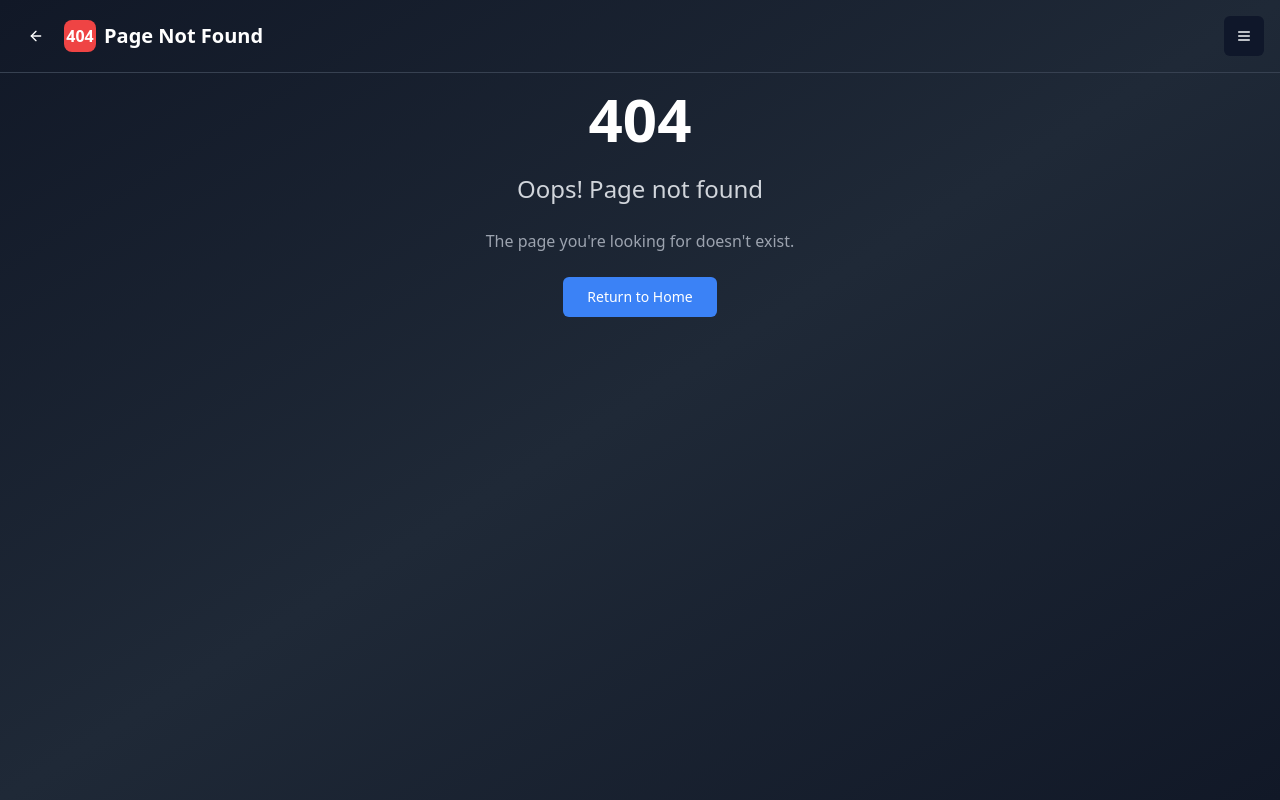
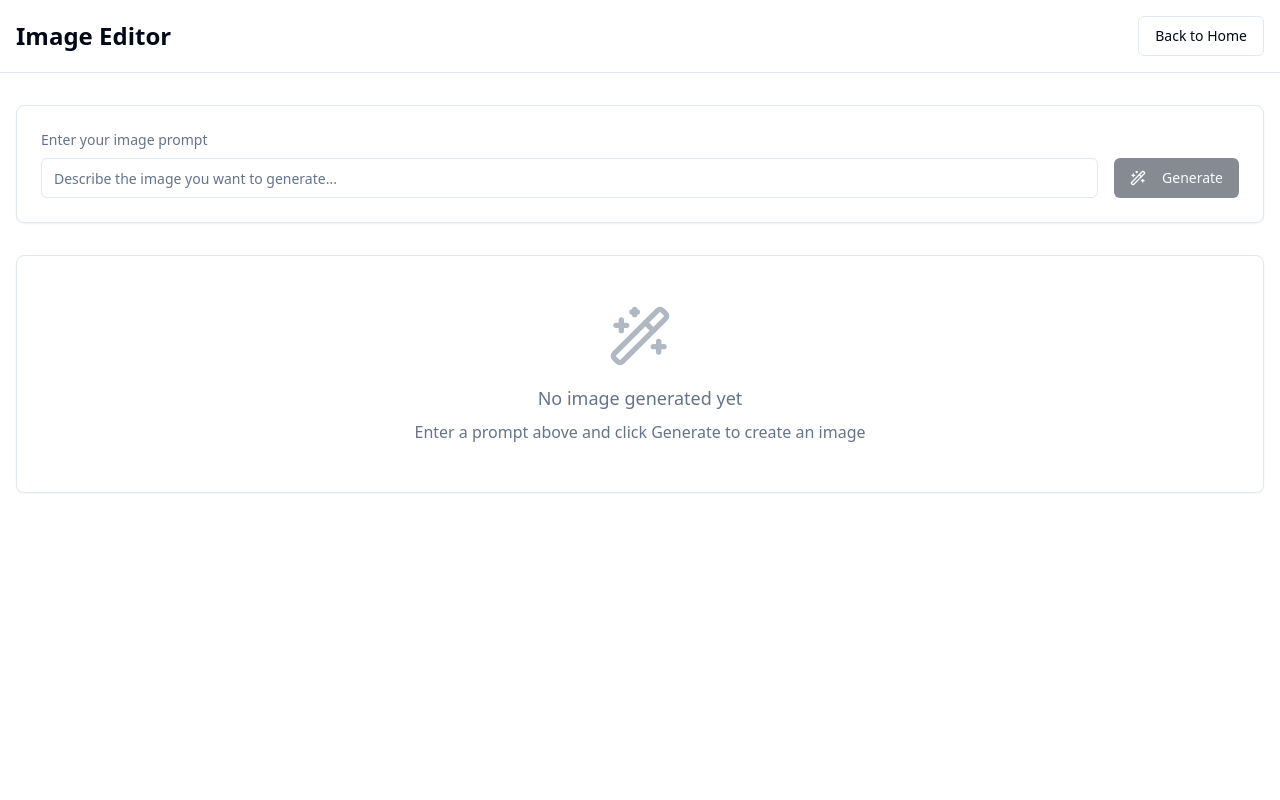
Before and after one commit to karthik642006/template-text-twist-24, a React (Vite) app: page /image-editor in a window 1280 px wide. Before the commit this address had no page. Built offline with nearby package versions, Linux system fonts and the light colour scheme.

Commit message:
Add image editor page

```diff
--- a/src/App.tsx
+++ b/src/App.tsx
@@ -9,6 +9,7 @@ import NotFound from "./pages/NotFound";
 import MemeEditor from "./pages/MemeEditor";
 import TemplateEditor from "./pages/TemplateEditor";
 import ImageToGif from "./pages/ImageToGif";
+import ImageEditor from "./pages/ImageEditor";
 import About from "./pages/About";
 import Pricing from "./pages/Pricing";
 
@@ -25,6 +26,7 @@ const App = () => (
           <Route path="/editor/:templateId" element={<MemeEditor />} />
           <Route path="/template-editor" element={<TemplateEditor />} />
           <Route path="/image-to-gif" element={<ImageToGif />} />
+          <Route path="/image-editor" element={<ImageEditor />} />
           <Route path="/about" element={<About />} />
           <Route path="/pricing" element={<Pricing />} />
           {/* ADD ALL CUSTOM ROUTES ABOVE THE CATCH-ALL "*" ROUTE */}
--- /dev/null
+++ b/src/pages/ImageEditor.tsx
@@ -0,0 +1,268 @@
+import { useState, useRef } from "react";
+import { Button } from "@/components/ui/button";
+import { Input } from "@/components/ui/input";
+import { Card } from "@/components/ui/card";
+import { Loader2, Wand2, Edit, Download, Plus, Trash2, Smile, Palette } from "lucide-react";
+import { supabase } from "@/integrations/supabase/client";
+import { useToast } from "@/hooks/use-toast";
+import { useNavigate } from "react-router-dom";
+
+const ImageEditor = () => {
+  const navigate = useNavigate();
+  const { toast } = useToast();
+  const canvasRef = useRef<HTMLCanvasElement>(null);
+  const [prompt, setPrompt] = useState("");
+  const [generatedImage, setGeneratedImage] = useState<string>("");
+  const [isGenerating, setIsGenerating] = useState(false);
+  const [editMode, setEditMode] = useState(false);
+
+  const handleGenerate = async () => {
+    if (!prompt.trim()) {
+      toast({
+        title: "Error",
+        description: "Please enter a prompt to generate an image",
+        variant: "destructive"
+      });
+      return;
+    }
+
+    setIsGenerating(true);
+    try {
+      const { data, error } = await supabase.functions.invoke('generate-meme-image', {
+        body: {
+          prompt: prompt.trim(),
+          layout: "single"
+        }
+      });
+
+      if (error) throw error;
+
+      if (data?.imageUrl) {
+        setGeneratedImage(data.imageUrl);
+        toast({
+          title: "Success!",
+          description: "Your image has been generated"
+        });
+      }
+    } catch (error) {
+      console.error('Generation error:', error);
+      toast({
+        title: "Generation Failed",
+        description: "Failed to generate image. Please try again.",
+        variant: "destructive"
+      });
+    } finally {
+      setIsGenerating(false);
+    }
+  };
+
+  const handleDownload = () => {
+    if (!generatedImage) return;
+
+    const link = document.createElement('a');
+    link.href = generatedImage;
+    link.download = `generated-image-${Date.now()}.jpg`;
+    document.body.appendChild(link);
+    link.click();
+    document.body.removeChild(link);
+
+    toast({
+      title: "Downloaded!",
+      description: "Image has been downloaded successfully"
+    });
+  };
+
+  const handleEdit = (editType: string) => {
+    if (!generatedImage) {
+      toast({
+        title: "No image",
+        description: "Please generate an image first",
+        variant: "destructive"
+      });
+      return;
+    }
+
+    // For now, show a placeholder toast for different edit types
+    let editDescription = "";
+    switch (editType) {
+      case "add":
+        editDescription = "Add components to the image";
+        break;
+      case "remove":
+        editDescription = "Remove components from the image";
+        break;
+      case "emotion":
+        editDescription = "Change emotions in the image";
+        break;
+      case "color":
+        editDescription = "Adjust colors and style";
+        break;
+      default:
+        editDescription = "Edit the image";
+    }
+
+    toast({
+      title: "Edit Mode",
+      description: `${editDescription} feature coming soon!`
+    });
+    setEditMode(true);
+  };
+
+  return (
+    <div className="min-h-screen bg-background">
+      {/* Header */}
+      <header className="border-b bg-card">
+        <div className="container mx-auto px-4 py-4">
+          <div className="flex items-center justify-between">
+            <h1 className="text-2xl font-bold text-card-foreground">Image Editor</h1>
+            <Button variant="outline" onClick={() => navigate("/")}>
+              Back to Home
+            </Button>
+          </div>
+        </div>
+      </header>
+
+      <div className="container mx-auto px-4 py-8">
+        {/* Prompt Section */}
+        <Card className="p-6 mb-8">
+          <div className="space-y-4">
+            <div>
+              <label className="text-sm font-medium text-muted-foreground block mb-2">
+                Enter your image prompt
+              </label>
+              <div className="flex gap-4">
+                <Input
+                  placeholder="Describe the image you want to generate..."
+                  value={prompt}
+                  onChange={(e) => setPrompt(e.target.value)}
+                  className="flex-1"
+                  disabled={isGenerating}
+                />
+                <Button
+                  onClick={handleGenerate}
+                  disabled={isGenerating || !prompt.trim()}
+                  className="bg-primary hover:bg-primary/90"
+                >
+                  {isGenerating ? (
+                    <>
+                      <Loader2 className="w-4 h-4 mr-2 animate-spin" />
+                      Generating...
+                    </>
+                  ) : (
+                    <>
+                      <Wand2 className="w-4 h-4 mr-2" />
+                      Generate
+                    </>
+                  )}
+                </Button>
+              </div>
+            </div>
+          </div>
+        </Card>
+
+        {/* Image Display and Edit Tools */}
+        {generatedImage && (
+          <div className="grid grid-cols-1 lg:grid-cols-4 gap-8">
+            {/* Generated Image */}
+            <div className="lg:col-span-3">
+              <Card className="p-4">
+                <div className="aspect-square relative">
+                  <img
+                    src={generatedImage}
+                    alt="Generated image"
+                    className="w-full h-full object-contain rounded-lg"
+                  />
+                  <canvas
+                    ref={canvasRef}
+                    className="absolute inset-0 w-full h-full"
+                    style={{ display: editMode ? 'block' : 'none' }}
+                  />
+                </div>
+              </Card>
+            </div>
+
+            {/* Edit Tools Panel */}
+            <div className="lg:col-span-1">
+              <Card className="p-4">
+                <h3 className="font-semibold mb-4 text-card-foreground">Edit Tools</h3>
+                <div className="space-y-3">
+                  {/* Download Button */}
+                  <Button
+                    onClick={handleDownload}
+                    className="w-full justify-start bg-green-600 hover:bg-green-700 text-white"
+                  >
+                    <Download className="w-4 h-4 mr-2" />
+                    Download Image
+                  </Button>
+
+                  {/* Edit Buttons */}
+                  <div className="border-t pt-3">
+                    <p className="text-sm text-muted-foreground mb-3">Edit Options</p>
+
+                    <Button
+                      onClick={() => handleEdit("add")}
+                      variant="outline"
+                      className="w-full justify-start mb-2"
+                    >
+                      <Plus className="w-4 h-4 mr-2" />
+                      Add Components
+                    </Button>
+
+                    <Button
+                      onClick={() => handleEdit("remove")}
+                      variant="outline"
+                      className="w-full justify-start mb-2"
+                    >
+                      <Trash2 className="w-4 h-4 mr-2" />
+                      Remove Elements
+                    </Button>
+
+                    <Button
+                      onClick={() => handleEdit("emotion")}
+                      variant="outline"
+                      className="w-full justify-start mb-2"
+                    >
+                      <Smile className="w-4 h-4 mr-2" />
+                      Change Emotions
+                    </Button>
+
+                    <Button
+                      onClick={() => handleEdit("color")}
+                      variant="outline"
+                      className="w-full justify-start mb-2"
+                    >
+                      <Palette className="w-4 h-4 mr-2" />
+                      Adjust Colors
+                    </Button>
+
+                    <Button
+                      onClick={() => setEditMode(!editMode)}
+                      variant={editMode ? "default" : "outline"}
+                      className="w-full justify-start"
+                    >
+                      <Edit className="w-4 h-4 mr-2" />
+                      {editMode ? "Exit Edit Mode" : "Enter Edit Mode"}
+                    </Button>
+                  </div>
+                </div>
+              </Card>
+            </div>
+          </div>
+        )}
+
+        {/* Placeholder when no image */}
+        {!generatedImage && !isGenerating && (
+          <Card className="p-12 text-center">
+            <div className="text-muted-foreground">
+              <Wand2 className="w-16 h-16 mx-auto mb-4 opacity-50" />
+              <h3 className="text-lg font-medium mb-2">No image generated yet</h3>
+              <p>Enter a prompt above and click Generate to create an image</p>
+            </div>
+          </Card>
+        )}
+      </div>
+    </div>
+  );
+};
+
+export default ImageEditor;
```
